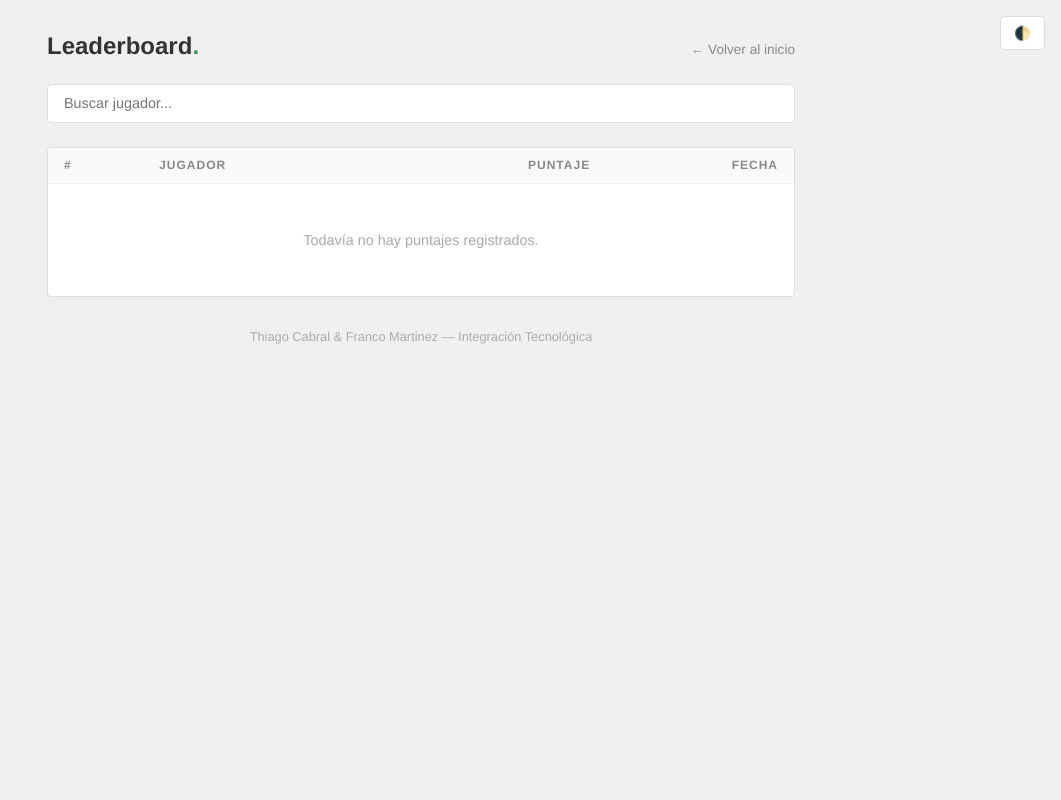
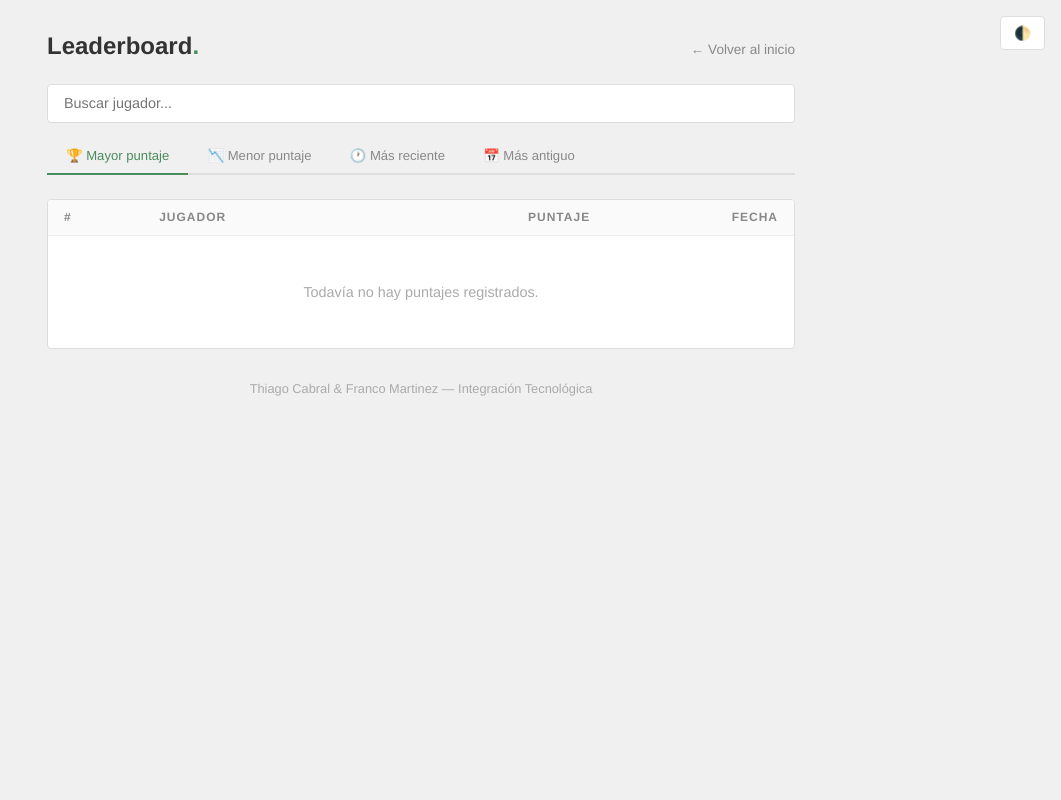
Before and after one commit to FrancoMB1907/Esp32-Snake-game-Martinez-Franco-y-Cabral-Thiago, a Django app: page /leaderboard/ in a window 1280 px wide. Shown: the whole page, without its empty margins (219-1280 px from the left). Run offline with Django 5.2, Linux system fonts and the light colour scheme; data that the repository does not hold is empty.

Commit message:
Filtros de ordenamietno del leaderboard
Implementacion de pestañas para ordenar por puntaje (mayor/menor) y fecha (reciente/antiguo)
Integracion de persistencia de estados entre el buscador de jugadores y el orden seleccionado
Ajuste condicional en las medallas del podio para que solo muestren esteticamente en el ordenamiento por mayor puntaje

```diff
--- a/web/leaderboard/templates/leaderboard/leaderboard.html
+++ b/web/leaderboard/templates/leaderboard/leaderboard.html
@@ -6,8 +6,8 @@
     <title>Leaderboard - Snake Game</title>
     <style>
         * { margin: 0; padding: 0; box-sizing: border-box; }
-        :root { --bg: #f0f0f0; --card-bg: #fff; --border: #ddd; --border-light: #eee; --text: #333; --text-soft: #555; --text-muted: #888; --text-faint: #aaa; --accent: #4a8c5c; --accent-hover: #3d7a4e; --th-bg: #fafafa; --row-hover: #fafafa; }
-        body.dark { --bg: #1a1a1a; --card-bg: #252525; --border: #333; --border-light: #2a2a2a; --text: #ddd; --text-soft: #aaa; --text-muted: #777; --text-faint: #666; --accent: #5cb87a; --accent-hover: #4a9e68; --th-bg: #2a2a2a; --row-hover: #2a2a2a; }
+        :root { --bg: #f0f0f0; --card-bg: #fff; --border: #ddd; --border-light: #eee; --text: #333; --text-soft: #555; --text-muted: #888; --text-faint: #aaa; --accent: #4a8c5c; --accent-hover: #3d7a4e; --th-bg: #fafafa; --row-hover: #fafafa; --tab-border: #ddd; }
+        body.dark { --bg: #1a1a1a; --card-bg: #252525; --border: #333; --border-light: #2a2a2a; --text: #ddd; --text-soft: #aaa; --text-muted: #777; --text-faint: #666; --accent: #5cb87a; --accent-hover: #4a9e68; --th-bg: #2a2a2a; --row-hover: #2a2a2a; --tab-border: #333; }
         body { font-family: 'Helvetica Neue', Arial, sans-serif; background: var(--bg); color: var(--text); min-height: 100vh; transition: background 0.3s, color 0.3s; }
         .container { max-width: 780px; margin: 0 auto; padding: 2rem 1rem; }
         .theme-btn { position: fixed; top: 1rem; right: 1rem; background: var(--card-bg); border: 1px solid var(--border); border-radius: 4px; padding: 0.5rem 0.8rem; cursor: pointer; font-size: 0.85rem; color: var(--text); font-family: inherit; z-index: 10; transition: background 0.2s; }
@@ -17,9 +17,13 @@
         .header h1 span { color: var(--accent); }
         .back-link { font-size: 0.85rem; color: var(--text-muted); text-decoration: none; }
         .back-link:hover { color: var(--accent); }
-        .search-bar { margin-bottom: 1.5rem; }
+        .search-bar { margin-bottom: 1rem; }
         .search-bar input { width: 100%; padding: 0.65rem 1rem; border: 1px solid var(--border); border-radius: 4px; font-size: 0.9rem; font-family: inherit; background: var(--card-bg); color: var(--text); outline: none; transition: border-color 0.2s; }
         .search-bar input:focus { border-color: var(--accent); }
+        .tabs { display: flex; gap: 0; margin-bottom: 1.5rem; border-bottom: 2px solid var(--tab-border); }
+        .tab { padding: 0.6rem 1.2rem; font-size: 0.82rem; font-weight: 500; color: var(--text-muted); text-decoration: none; border-bottom: 2px solid transparent; margin-bottom: -2px; transition: color 0.2s, border-color 0.2s; white-space: nowrap; }
+        .tab:hover { color: var(--accent); }
+        .tab.active { color: var(--accent); border-bottom-color: var(--accent); }
         .filter-info { margin-bottom: 1rem; font-size: 0.85rem; color: var(--text-muted); }
         .filter-info a { color: var(--accent); margin-left: 0.5rem; }
         .table-wrap { background: var(--card-bg); border: 1px solid var(--border); border-radius: 4px; overflow: hidden; transition: background 0.3s, border-color 0.3s; }
@@ -47,16 +51,37 @@
         </div>
 
         <form method="get">
+            <input type="hidden" name="orden" value="{{ current_orden }}">
             <div class="search-bar">
                 <input type="text" name="player" placeholder="Buscar jugador..." value="{{ current_player }}" autocomplete="off">
             </div>
-            {% if current_player %}
-            <div class="filter-info">
-                Filtrando por: "{{ current_player }}"
-                <a href="{% url 'leaderboard' %}">Limpiar</a>
-            </div>
-            {% endif %}
         </form>
+
+        <div class="tabs">
+            <a href="?orden=puntaje_desc{% if current_player %}&player={{ current_player }}{% endif %}"
+               class="tab {% if current_orden == 'puntaje_desc' %}active{% endif %}">
+                🏆 Mayor puntaje
+            </a>
+            <a href="?orden=puntaje_asc{% if current_player %}&player={{ current_player }}{% endif %}"
+               class="tab {% if current_orden == 'puntaje_asc' %}active{% endif %}">
+                📉 Menor puntaje
+            </a>
+            <a href="?orden=reciente{% if current_player %}&player={{ current_player }}{% endif %}"
+               class="tab {% if current_orden == 'reciente' %}active{% endif %}">
+                🕐 Más reciente
+            </a>
+            <a href="?orden=antiguo{% if current_player %}&player={{ current_player }}{% endif %}"
+               class="tab {% if current_orden == 'antiguo' %}active{% endif %}">
+                📅 Más antiguo
+            </a>
+        </div>
+
+        {% if current_player %}
+        <div class="filter-info">
+            Filtrando por: "{{ current_player }}"
+            <a href="?orden={{ current_orden }}">Limpiar</a>
+        </div>
+        {% endif %}
 
         <div class="table-wrap">
             <table>
@@ -71,7 +96,7 @@
                 <tbody>
                     {% for score in scores %}
                     <tr>
-                        <td class="rank rank-{{ forloop.counter }}">{{ forloop.counter }}</td>
+                        <td class="rank {% if current_orden == 'puntaje_desc' %}rank-{{ forloop.counter }}{% endif %}">{{ forloop.counter }}</td>
                         <td class="player-name">{{ score.jugador }}</td>
                         <td class="score-cell">{{ score.puntaje }} pts</td>
                         <td class="date-cell">{{ score.fecha|date:"d/m/Y H:i" }}</td>
--- a/web/leaderboard/views.py
+++ b/web/leaderboard/views.py
@@ -4,21 +4,31 @@ from django.http import JsonResponse
 from django.views.decorators.csrf import csrf_exempt
 from .models import Partida
 
-
 def home(request):
     return render(request, 'leaderboard/home.html')
-
 
 def leaderboard(request):
     partidas = Partida.objects.all()
     player = request.GET.get('player', '')
+    orden = request.GET.get('orden', 'puntaje_desc')
+
     if player:
         partidas = partidas.filter(jugador__icontains=player)
+
+    if orden == 'puntaje_desc':
+        partidas = partidas.order_by('-puntaje', '-fecha')
+    elif orden == 'puntaje_asc':
+        partidas = partidas.order_by('puntaje', '-fecha')
+    elif orden == 'reciente':
+        partidas = partidas.order_by('-fecha')
+    elif orden == 'antiguo':
+        partidas = partidas.order_by('fecha')
+
     return render(request, 'leaderboard/leaderboard.html', {
         'scores': partidas,
         'current_player': player,
+        'current_orden': orden,
     })
-
 
 @csrf_exempt
 def api_add_score(request):
```
